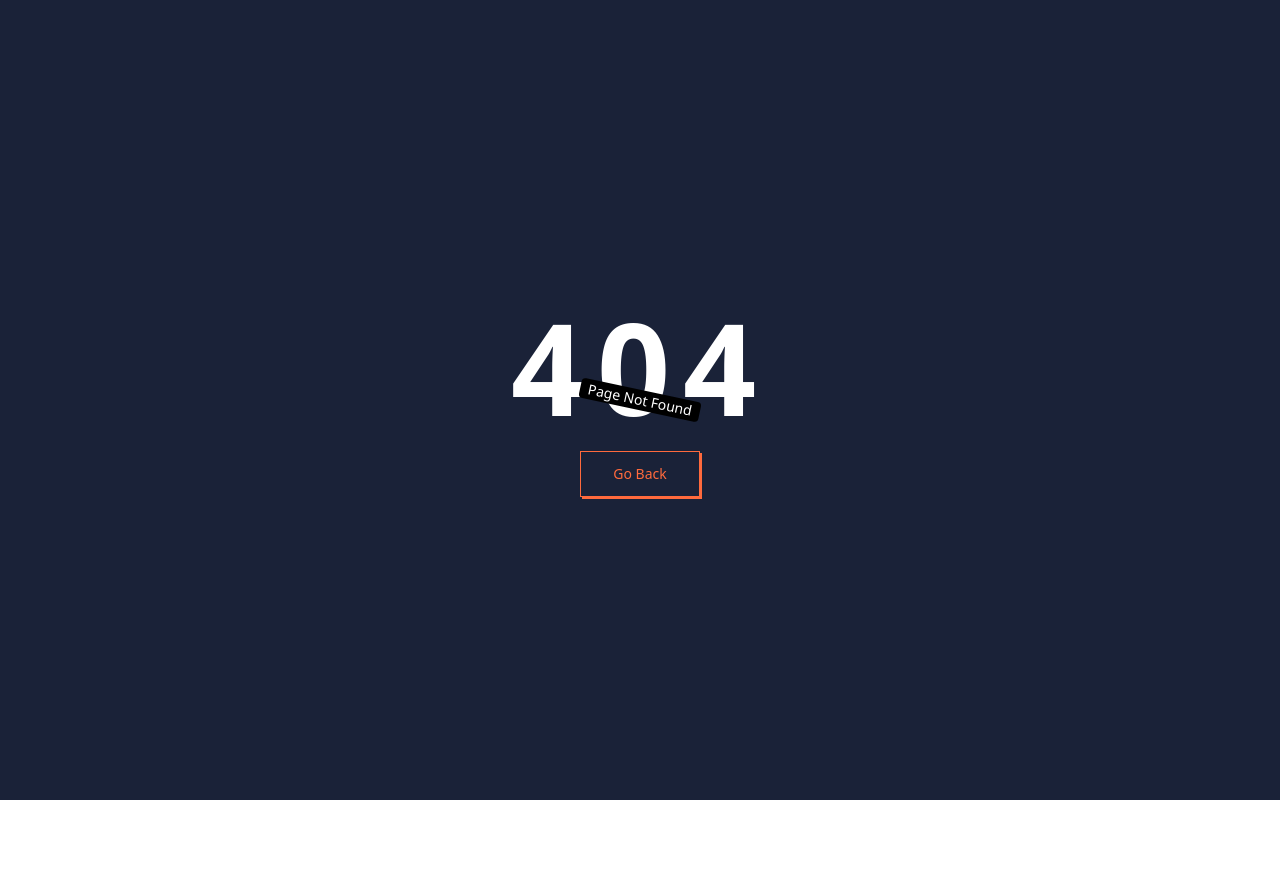
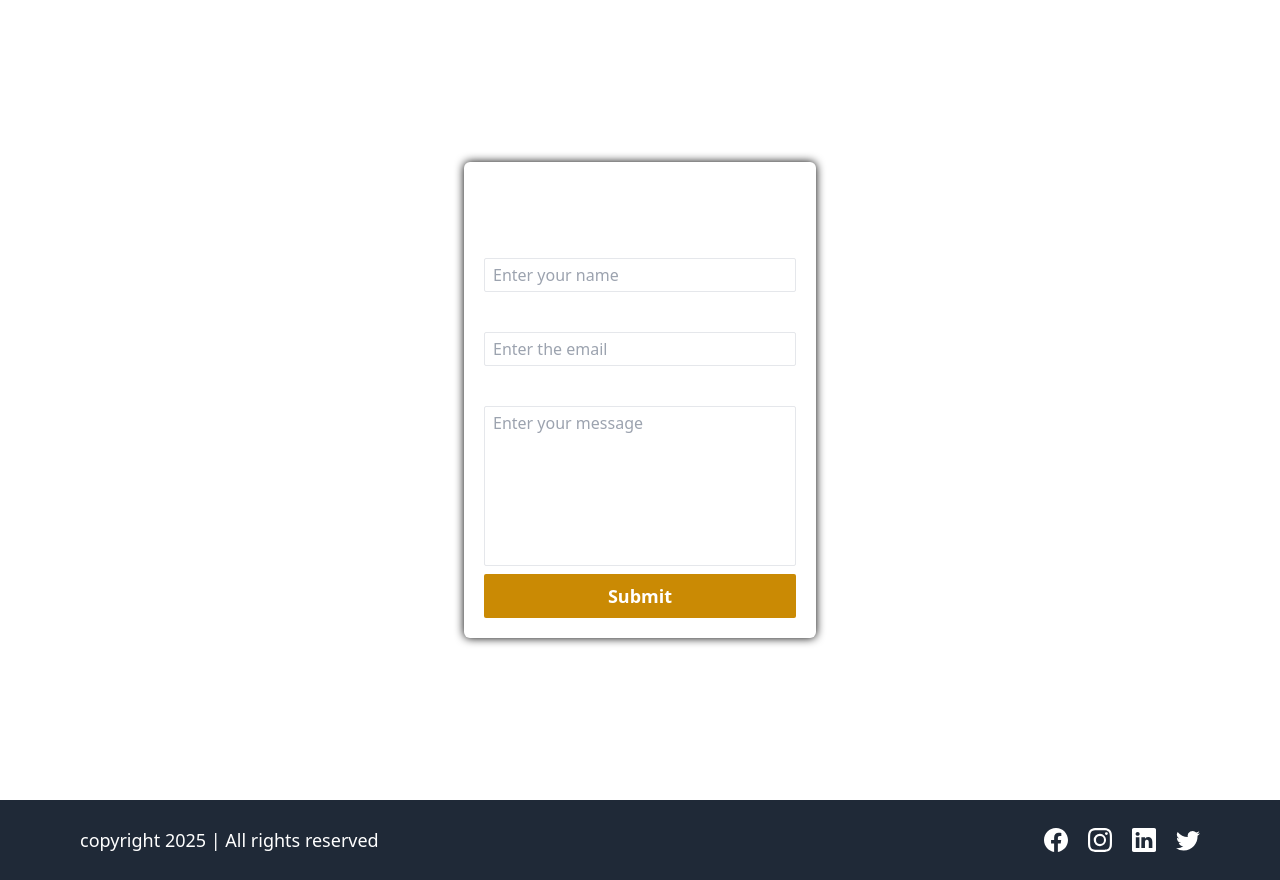
Before and after one commit to Hembram-G/LMS-Frontend, a React (Vite) app: page /contact in a window 1280 px wide. Before the commit this address had no page. Before the commit the page ends 800 px from the top, so only its background shows below. Built offline with nearby package versions, Linux system fonts and the light colour scheme.

Commit message:
Prepared course details component

```diff
--- a/src/App.jsx
+++ b/src/App.jsx
@@ -3,7 +3,10 @@ import './App.css'
 import { Route , Routes  } from 'react-router-dom';
 
 import AboutUs from './Pages/AboutUs';
+import Contact from './Pages/Contact';
+import CourseDescription from './Pages/Course/CourseDescription';
 import Courses from './Pages/Course/CourseList';
+import Denied from './Pages/Denied';
 import HomePage from './Pages/HomePage';
 import Login from './Pages/Login';
 import NotFound from './Pages/NotFound';
@@ -21,6 +24,12 @@ function App() {
       </Route>
       <Route path="/courses" element={<Courses/>}>
       </Route>
+      <Route path="/contact" element={<Contact/>}>
+      </Route>
+      <Route path="/denied" element={<Denied/>}>
+      </Route>
+      <Route path="/course/description" element={<CourseDescription/>}>
+      </Route>
 
       <Route path='/signup' element={<Signup/>}></Route>
       <Route path='/login' element={<Login/>}></Route>
--- /dev/null
+++ b/src/Pages/Contact.jsx
@@ -0,0 +1,123 @@
+import { useState } from "react";
+import { toast } from "react-hot-toast";
+
+import axiosInstance from "../Helpers/axiosInstance";
+import HomeLayout from "../Layouts/HomeLayout";
+
+const Contact = () => {
+  const [userInput, setUserInput] = useState({
+    name: "",
+    email: "",
+    message: "",
+  });
+
+  // function to handle the input change
+  const handleInputChange = (event) => {
+    const { name, value } = event.target;
+    setUserInput({ ...userInput, [name]: value });
+  };
+
+  // function to send form data to backend
+  const handleFormSubmit = async (event) => {
+    event.preventDefault();
+    // check for empty fields
+    if (!userInput.email || !userInput.name || !userInput.message) {
+      toast.error("All fields are mandatory");
+      return;
+    }
+
+    // email validation using regex
+    if (
+      !userInput.email.match(/^\w+([\.-]?\w+)*@\w+([\.-]?\w+)*(\.\w{2,3})+$/)
+    ) {
+      toast.error("Invalid email id");
+      return;
+    }
+
+   try{
+    const res = axiosInstance.post("/contact", { ...userInput });
+    toast.promise(res, {
+      loading: "Submitting your message...",
+      success: "Form submitted successfully",
+      error: "Failed to submit the form",
+    });
+    const response = await res;
+
+    // clearing the input fields after successfull submission of form
+    if (response?.data?.success) {
+      setUserInput({
+        name: "",
+        email: "",
+        message: "",
+      });
+    }
+   }catch(error){
+    toast.error("Operation failed...");
+   }
+  };
+
+  return (
+    <HomeLayout>
+      <div className="flex items-center justify-center h-[100vh]">
+        <form
+          onSubmit={handleFormSubmit}
+          className="flex flex-col items-center justify-center gap-2 p-5 rounded-md text-white shadow-[0_0_10px_black] w-[22rem]"
+        >
+          <h1 className="text-3xl font-semibold">Contact Form</h1>
+          <div className="flex flex-col w-full gap-1">
+            <label className="text-xl font-semibold" htmlFor="name">
+              Name
+            </label>
+            <input
+              className="bg-transparent border px-2 py-1 rounded-sm"
+              id="name"
+              type="text"
+              name="name"
+              placeholder="Enter your name"
+              value={userInput.name}
+              onChange={handleInputChange}
+            />
+          </div>
+
+          <div className="flex flex-col w-full gap-1">
+            <label className="text-xl font-semibold" htmlFor="email">
+              Email
+            </label>
+            <input
+              className="bg-transparent border px-2 py-1 rounded-sm"
+              id="email"
+              type="email"
+              name="email"
+              placeholder="Enter the email"
+              value={userInput.email}
+              onChange={handleInputChange}
+            />
+          </div>
+
+          <div className="flex flex-col w-full gap-1">
+            <label className="text-xl font-semibold" htmlFor="message">
+              Message
+            </label>
+            <textarea
+              className="bg-transparent border px-2 py-1 rounded-sm resize-none h-40"
+              name="message"
+              id="message"
+              placeholder="Enter your message"
+              value={userInput.message}
+              onChange={handleInputChange}
+            ></textarea>
+          </div>
+
+          <button
+            className="w-full bg-yellow-600 hover:bg-yellow-500 transition-all ease-in-out duration-300 rounded-sm py-2 font-semibold text-lg cursor-pointer"
+            type="submit"
+          >
+            Submit
+          </button>
+        </form>
+      </div>
+    </HomeLayout>
+  );
+};
+
+export default Contact;
--- /dev/null
+++ b/src/Pages/Course/CourseDescription.jsx
@@ -0,0 +1,87 @@
+import { useEffect } from "react";
+import { useSelector } from "react-redux";
+import { useLocation, useNavigate } from "react-router-dom";
+
+import HomeLayout from "../../Layouts/HomeLayout";
+
+const CourseDescription = () => {
+  const { state } = useLocation();
+  const navigate = useNavigate();
+  const { role, data } = useSelector((state) => state.auth);
+
+  useEffect(() => {
+    // scroll to the top on page render
+    window.scrollTo(0, 0);
+  }, []);
+
+  return (
+    <HomeLayout>
+      {/* wrapper for course description */}
+      <div className="min-h-[90vh] pt-12 px-20 flex flex-col items-center justify-center text-white">
+        {/* displaying the course details */}
+        <div className="grid grid-cols-2 gap-10 py-10 relative">
+          {/* creating the left side of description box */}
+          <div className="space-y-5">
+            <img
+              className="w-full h-64"
+              src={state?.thumbnail?.secure_url}
+              alt="thumbnail"
+            />
+
+            {/* course details */}
+            <div className="space-y-4">
+              <div className="flex flex-col items-center justify-between text-xl">
+                <p className="font-semibold">
+                  <span className="text-yellow-500 font-bold">
+                    Total Lectures :{" "}
+                  </span>
+                  {state.numberOfLectures}
+                </p>
+                <p className="font-semibold">
+                  <span className="text-yellow-500 font-bold">
+                    Instructor :{" "}
+                  </span>
+                  {state.createdBy}
+                </p>
+              </div>
+
+              {/* adding the subscribe button */}
+              {role === "ADMIN" || data?.subscription?.status === "active" ? (
+                <button
+                  onClick={() =>
+                    navigate("/course/displaylectures", {
+                      state: { ...state },
+                    })
+                  }
+                  className="bg-yellow-600 text-xl rounded-md font-bold px-5 py-3 w-full hover:bg-yellow-500 transition-all ease-in-out duration-300"
+                >
+                  Watch Lectures
+                </button>
+              ) : (
+                <button
+                  onClick={() => navigate("/checkout")}
+                  className="bg-yellow-600 text-xl rounded-md font-bold px-5 py-3 w-full hover:bg-yellow-500 transition-all ease-in-out duration-300"
+                >
+                  Subscribe to Course
+                </button>
+              )}
+            </div>
+          </div>
+
+          {/* creating the right section of description box */}
+          <div className="space-y-2 text-xl">
+            <h1 className="text-3xl font-bold text-yellow-500 text-center mb-4">
+              {state.titel}
+            </h1>
+
+            <p className="text-yellow-500 font-bold">Course Description :</p>
+
+            <p>{state.description}</p>
+          </div>
+        </div>
+      </div>
+    </HomeLayout>
+  );
+};
+
+export default CourseDescription;
--- /dev/null
+++ b/src/Pages/Denied.jsx
@@ -0,0 +1,30 @@
+// import React from "react";
+import { useNavigate } from "react-router-dom";
+
+const Denied = () => {
+  const navigate = useNavigate();
+  return (
+    <main className="h-screen w-full flex flex-col justify-center items-center bg-[#1A2238]">
+      <h1 className="text-9xl font-extrabold text-white tracking-widest">
+        403
+      </h1>
+      <div className="bg-black text-white px-2 text-sm rounded rotate-12 absolute">
+        Access Denied
+      </div>
+      <button className="mt-5">
+        <a className="relative inline-block text-sm font-medium text-[#FF6A3D] group active:text-yellow-500 focus:outline-none focus:ring">
+          <span className="absolute inset-0 transition-transform translate-x-0.5 translate-y-0.5 bg-[#FF6A3D] group-hover:translate-y-0 group-hover:translate-x-0" />
+
+          <span
+            onClick={() => navigate(-1)}
+            className="relative block px-8 py-3 bg-[#1A2238] border border-current"
+          >
+            Go Back
+          </span>
+        </a>
+      </button>
+    </main>
+  );
+};
+
+export default Denied;
```
